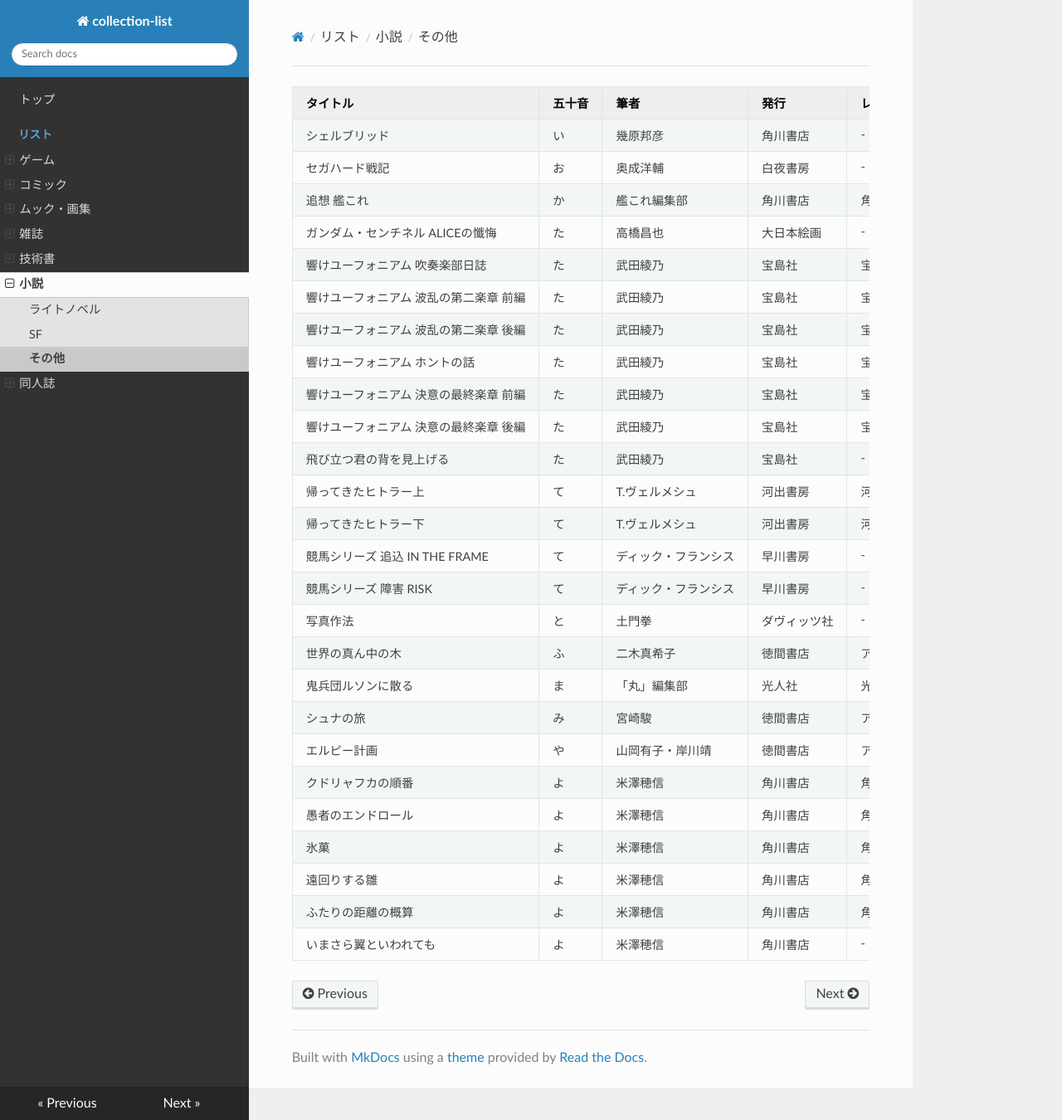
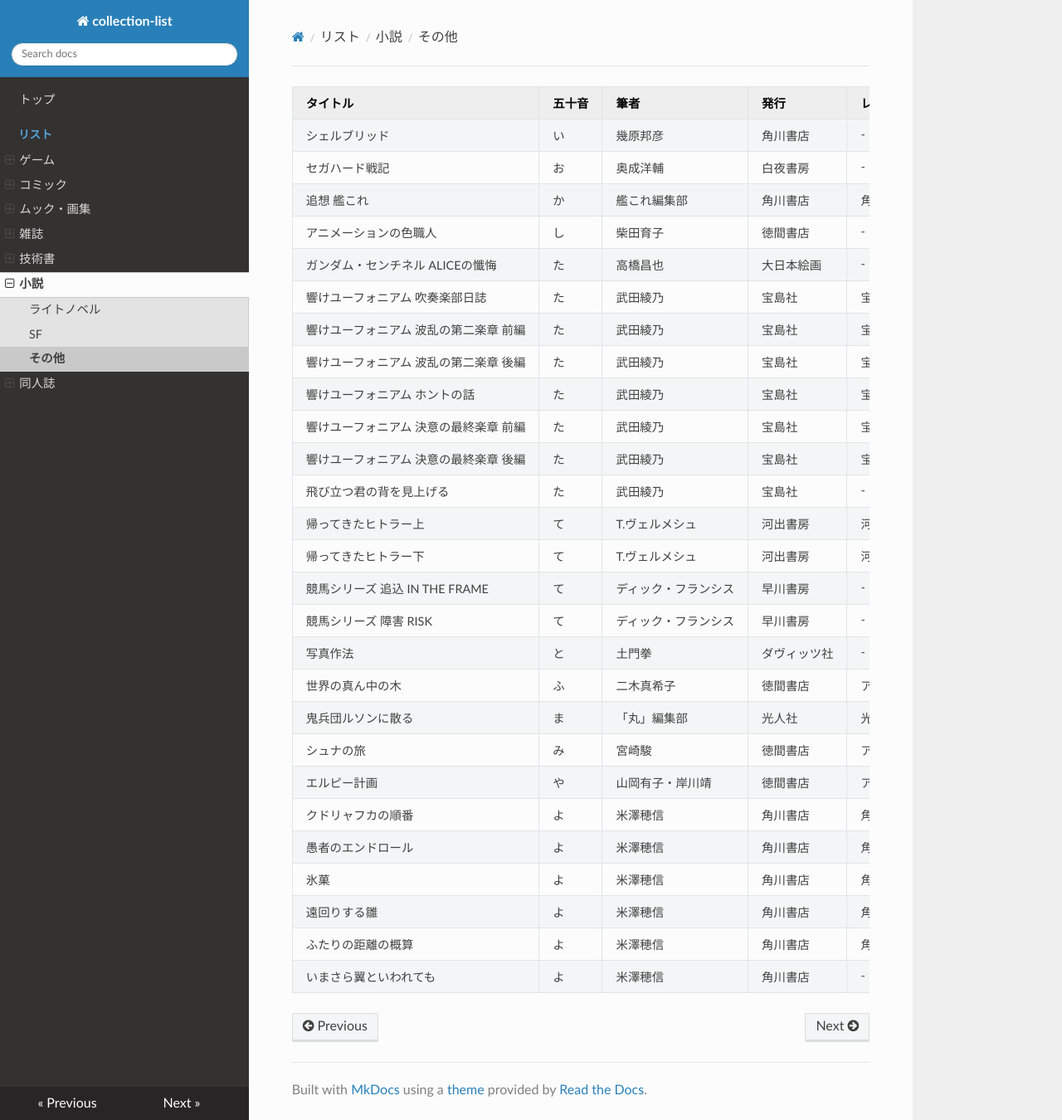
Before and after one commit to tutinoko364/collection-list, an MkDocs documentation site: the page built from docs/novel/novel-etc.md, in a window 1280 px wide and 1350 px high. Shown: the whole window at 83% size. Built offline with MkDocs 1.6.1, drawn with Linux system fonts in a browser that asks for light colours; nearby versions of some CDN libraries.

Commit message:
collection-list

```diff
--- a/docs/novel/novel-etc.md
+++ b/docs/novel/novel-etc.md
@@ -3,6 +3,7 @@
 | シェルブリッド | い | 幾原邦彦 | 角川書店 | - | 1999/9/20 | 1版1刷 | 小説 | 新書 | 帯無し |
 | セガハード戦記 | お | 奥成洋輔 | 白夜書房 | - | 2023/7/11 | 1版2刷 | ゲーム | 新書 | 帯サイン付き |
 | 追想 艦これ | か | 艦これ編集部 | 角川書店 | 角川文庫 | 2016/6/25 | 1版1刷 | ムック | 文庫 | アニメ帯 |
+| アニメーションの色職人 | し | 柴田育子 | 徳間書店 | - | 1997/6/30 | 1版1刷 | ドキュメント | ハードカバー | 帯付き |
 | ガンダム・センチネル ALICEの懺悔 | た | 高橋昌也 | 大日本絵画 | - | 2003/10/1 | 1版6刷 | 小説 | 新書 | 帯付き |
 | 響けユーフォニアム 吹奏楽部日誌 | た | 武田綾乃 | 宝島社 | 宝島社文庫 | 2017/9/9 | 1版2刷 | 小説 | 文庫 | アニメ帯 |
 | 響けユーフォニアム 波乱の第二楽章 前編 | た | 武田綾乃 | 宝島社 | 宝島社文庫 | 2017/9/9 | 1版1刷 | 小説 | 文庫 | アニメ帯 |
--- a/docs/table-file/magazine/magazine-anime.csv
+++ b/docs/table-file/magazine/magazine-anime.csv
@@ -18,6 +18,7 @@ V-ZONE_創刊号,少年出版社,1985/10/1,,
 メガミマガジン_2024_03 まほあこ,学研,2024/1/30,,
 メガミマガジンDELUXE Vol.2,学研,2004/1/30,,
 メガミマガジンDELUXE Vol.38,学研,2023/10/24,,
+メガミマガジンDELUXE Vol.40,学研,2024/11/26,,
 メガミマガジンRX Vol.11,学研,2022/10/31,,ポスター付き
 メガミマガジンRX Vol.12,学研,2021/12/14,,ポスター付き
 メガミマガジンRX Vol.13,学研,2023/9/28,,ポスター付き
--- a/docs/table-file/novel/novel-etc.csv
+++ b/docs/table-file/novel/novel-etc.csv
@@ -2,6 +2,7 @@
 シェルブリッド,い,幾原邦彦,角川書店,-,1999/9/20,1版1刷,小説,新書,帯無し
 セガハード戦記,お,奥成洋輔,白夜書房,-,2023/7/11,1版2刷,ゲーム,新書,帯サイン付き
 追想 艦これ,か,艦これ編集部,角川書店,角川文庫,2016/6/25,1版1刷,ムック,文庫,アニメ帯
+アニメーションの色職人,し,柴田育子,徳間書店,-,1997/6/30,1版1刷,ドキュメント,ハードカバー,帯付き
 ガンダム・センチネル ALICEの懺悔,た,高橋昌也,大日本絵画,-,2003/10/1,1版6刷,小説,新書,帯付き
 響けユーフォニアム 吹奏楽部日誌,た,武田綾乃,宝島社,宝島社文庫,2017/9/9,1版2刷,小説,文庫,アニメ帯
 響けユーフォニアム 波乱の第二楽章 前編,た,武田綾乃,宝島社,宝島社文庫,2017/9/9,1版1刷,小説,文庫,アニメ帯
```
Also changed, not shown: docs/magazine/magazine-anime.md (+1 -0 lines), site/index.html, site/magazine/magazine-anime.html, site/novel/novel-etc.html, site/search/search_index.json, site/table-file/magazine/magazine-anime.csv, site/table-file/novel/novel-etc.csv, 3 other files.
